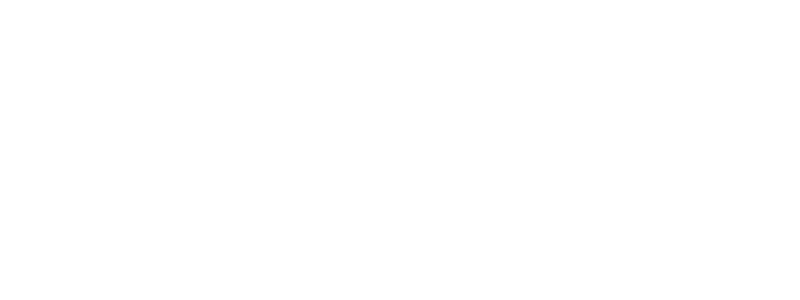
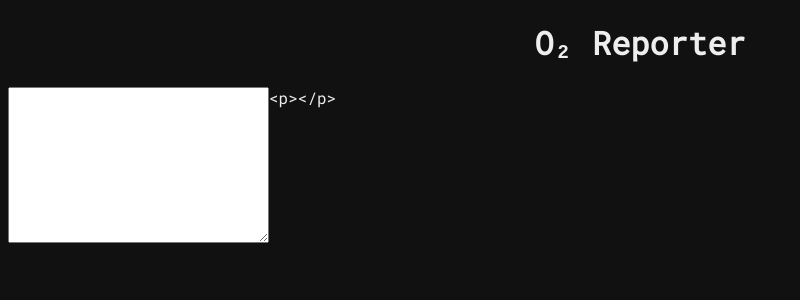
Before and after one commit to dragunovartem99/o2-reporter, a Vue app: page / in a window 1280 px wide. Shown: the top 300 px of the page, without its empty margins (0-800 px from the left). Built offline with nearby package versions, Linux system fonts and the light colour scheme.

Commit message:
Add tag component and basic layout

```diff
--- a/index.html
+++ b/index.html
@@ -5,6 +5,12 @@
     <link rel="icon" type="image/svg+xml" href="/vite.svg" />
     <meta name="viewport" content="width=device-width, initial-scale=1.0" />
     <title>O₂ Reporter</title>
+    <link rel="preconnect" href="https://fonts.googleapis.com" />
+    <link rel="preconnect" href="https://fonts.gstatic.com" crossorigin />
+    <link
+      href="https://fonts.googleapis.com/css2?family=Roboto+Mono&display=swap"
+      rel="stylesheet"
+    />
   </head>
   <body>
     <div id="app"></div>
--- a/src/App.vue
+++ b/src/App.vue
@@ -1,5 +1,35 @@
-<script setup></script>
+<template>
+  <h1>O&#8322; Reporter</h1>
+  <div class="app">
+    <textarea v-model="test" name="" id="" cols="30" rows="10"></textarea>
+    <div class="code">
+      <fakeTag type="p">{{ test }}</fakeTag>
+    </div>
+  </div>
+</template>
 
-<template></template>
+<script>
+import fakeTag from "./components/fakeTag.vue";
 
-<style scoped></style>
+export default {
+  components: {
+    fakeTag,
+  },
+  data() {
+    return {
+      test: "",
+    };
+  },
+};
+</script>
+
+<style scoped>
+h1 {
+  text-align: center;
+}
+.app {
+  display: flex;
+}
+.code {
+}
+</style>
--- /dev/null
+++ b/src/components/fakeTag.vue
@@ -0,0 +1,8 @@
+<template>
+  <span> &lt;{{ type }}&gt;<slot />&lt;/{{ type }}&gt; </span>
+</template>
+<script>
+export default {
+  props: ["type"],
+};
+</script>
--- a/src/style.css
+++ b/src/style.css
@@ -0,0 +1,5 @@
+body {
+  font-family: "Roboto Mono", monospace;
+  background-color: #111;
+  color: #eee;
+}
```
